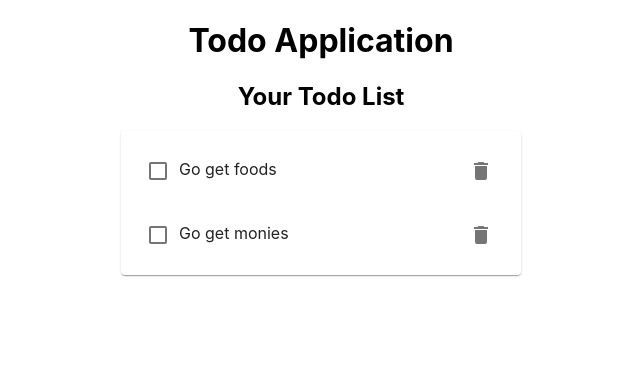
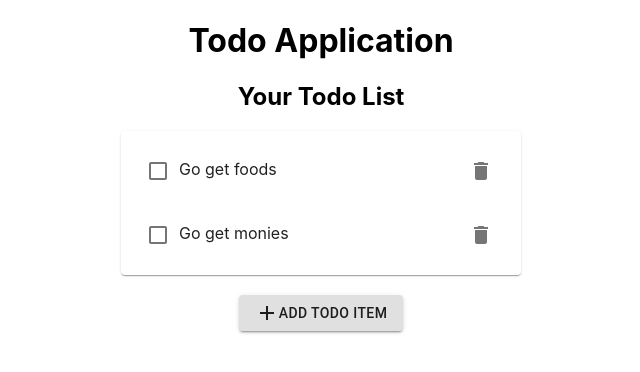
Before and after one commit to benzend/todo-application, a React (Create React App) app: page / in a window 1280 px wide. Shown: the top 372 px of the page, without its empty margins (319-959 px from the left). Built offline with nearby package versions, Linux system fonts and the light colour scheme.

Commit message:
added btn

```diff
--- /dev/null
+++ b/src/components/TodoAdd.js
@@ -0,0 +1,10 @@
+import AddIcon from "@material-ui/icons/Add";
+import { Button } from "@material-ui/core/";
+
+export default function TodoAdd() {
+  return (
+    <Button style={{ marginTop: 20 }} variant="contained">
+      <AddIcon /> Add Todo Item
+    </Button>
+  );
+}
--- a/src/components/Todos.js
+++ b/src/components/Todos.js
@@ -1,6 +1,7 @@
 import { useState } from "react";
 
 import { List, Card } from "@material-ui/core";
+
 import Todo from "./Todo";
 
 export default function Todos() {
--- a/src/components/TodosPage.js
+++ b/src/components/TodosPage.js
@@ -1,3 +1,4 @@
+import TodoAdd from "./TodoAdd";
 import Todos from "./Todos";
 
 export default function TodosPage() {
@@ -5,6 +6,7 @@ export default function TodosPage() {
     <div>
       <h1>Todo Application</h1>
       <Todos />
+      <TodoAdd />
     </div>
   );
 }
```
